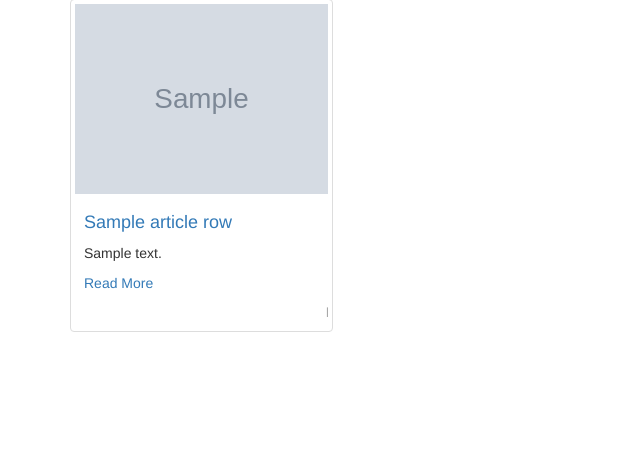
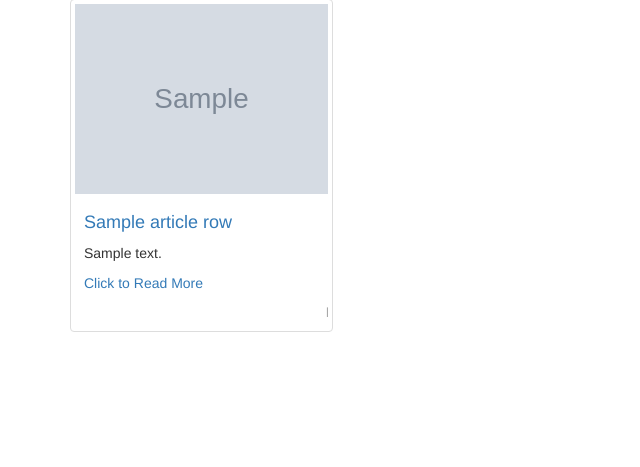
Before and after one commit to Johnonyango/News-Highlight, a Flask app: template app/templates/articles.html in a window 1280 px wide. Shown: the part 129-596 px from the top of the page, without its empty margins (0-640 px from the left). Run offline with Flask 2, Linux system fonts and the light colour scheme; the template is opened without the code that fills it: most values are stand-ins (such as "Sample title", 1, 10 or a date in 2020); grey boxes marked "Sample" are stand-in pictures; some libraries are stand-ins or nearby versions.

Commit message:
cleared unnecessary comments from styles.css. modified articles.html file

```diff
--- a/app/static/styles.css
+++ b/app/static/styles.css
@@ -1,5 +1,5 @@
  body{
-    background-image: url("https://digitalsynopsis.com/wp-content/uploads/2017/07/beautiful-color-ui-gradients-backgrounds-can-you-feel-the-love-tonight.png") /* W, Firefox 16+, Chrome 26+, Opera 12+, Safari 7+ */
+    background-image: url("https://digitalsynopsis.com/wp-content/uploads/2017/07/beautiful-color-ui-gradients-backgrounds-can-you-feel-the-love-tonight.png")
  }
 .panel-heading{
     color: white;
--- a/app/templates/articles.html
+++ b/app/templates/articles.html
@@ -18,7 +18,7 @@
 						      <div class="caption">
 						        <h4><a href="{{article.url}}" target="_blank">{{article.title |truncate(35)}}</a></h4>
 						        <p>{{article.description | truncate(80)}}</p>
-						        <a href="{{article.url}}" target="_blank"> Read More</a>
+						        <a href="{{article.url}}" target="_blank">Click to Read More</a>
 
 
 							  </div>
```
